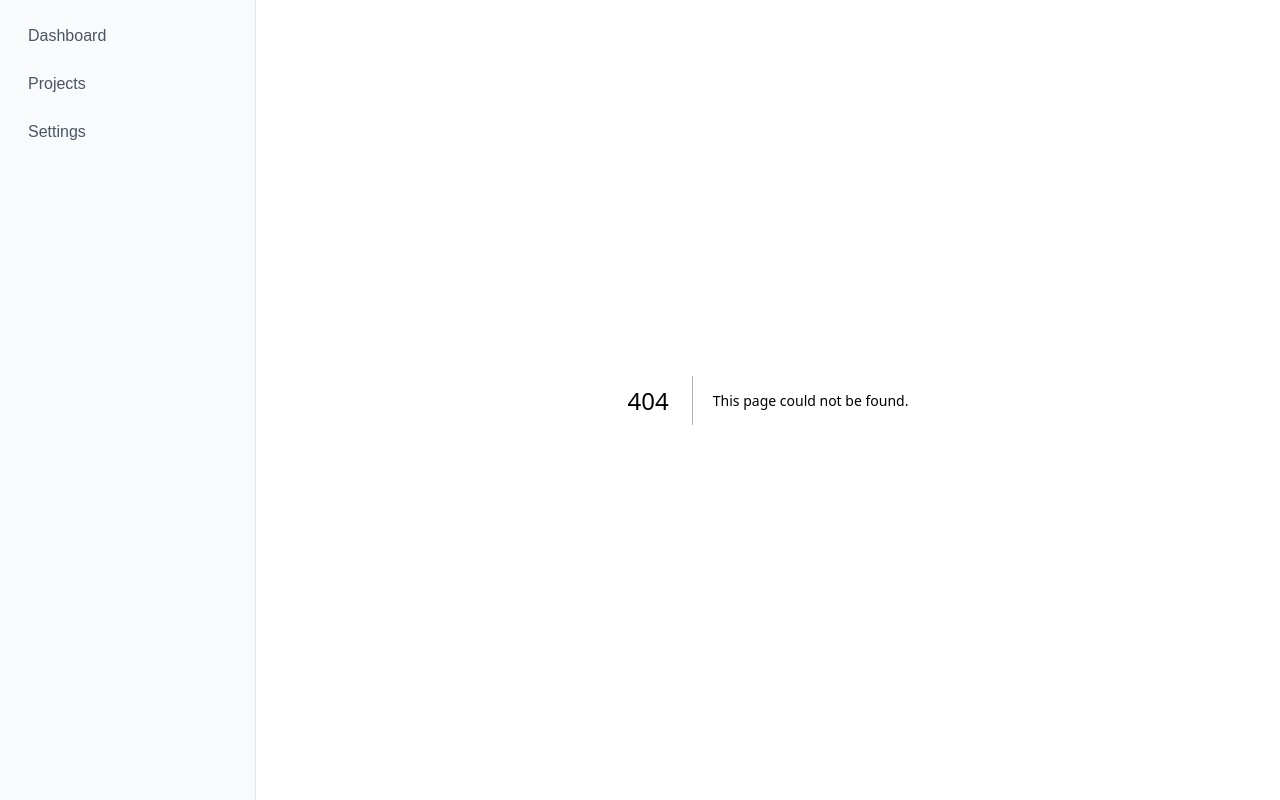
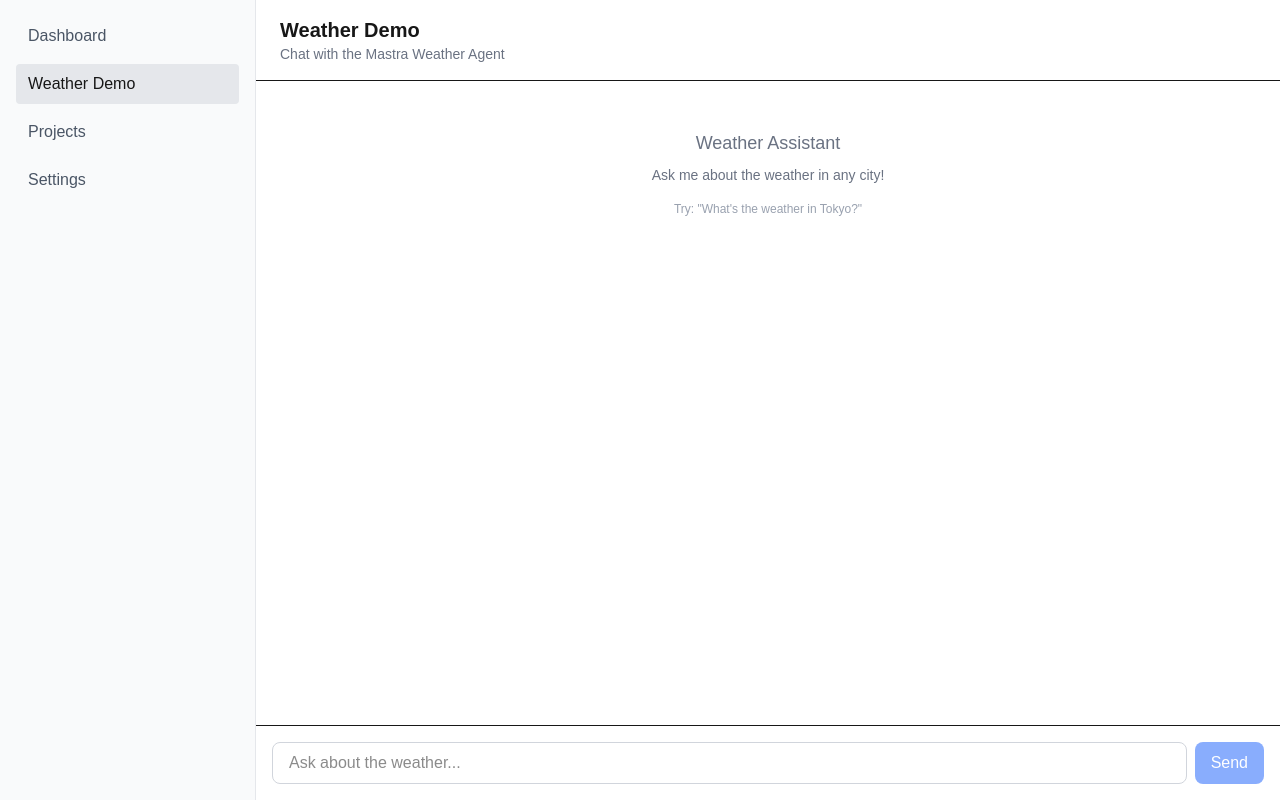
Before and after one commit to MTV-development/aiffirmation-proto, a Next.js app: page /weatherdemo in a window 1280 px wide. Before the commit this address had no page. Built offline with nearby package versions, Linux system fonts and the light colour scheme.

Commit message:
weatherdemo works in UI

```diff
--- /dev/null
+++ b/app/api/weatherdemo/route.ts
@@ -0,0 +1,16 @@
+import { mastra } from '@/mastra';
+import { NextRequest } from 'next/server';
+
+export async function POST(req: NextRequest) {
+  const body = await req.json();
+  const { message } = body;
+
+  if (!message) {
+    return Response.json({ error: 'No message provided' }, { status: 400 });
+  }
+
+  const agent = mastra.getAgent('weatherAgent');
+  const result = await agent.generate(message);
+
+  return Response.json({ response: result.text });
+}
--- /dev/null
+++ b/app/weatherdemo/layout.tsx
@@ -0,0 +1,17 @@
+export default function WeatherDemoLayout({
+  children,
+}: {
+  children: React.ReactNode;
+}) {
+  return (
+    <div className="flex flex-col h-screen">
+      <header className="border-b px-6 py-4">
+        <h1 className="text-xl font-semibold">Weather Demo</h1>
+        <p className="text-sm text-gray-500">
+          Chat with the Mastra Weather Agent
+        </p>
+      </header>
+      <main className="flex-1 overflow-hidden">{children}</main>
+    </div>
+  );
+}
--- /dev/null
+++ b/app/weatherdemo/page.tsx
@@ -0,0 +1,5 @@
+import { WeatherChat } from '@/src/weatherdemo';
+
+export default function WeatherDemoPage() {
+  return <WeatherChat />;
+}
--- a/mastra/index.ts
+++ b/mastra/index.ts
@@ -1,27 +1,33 @@
-
 import { Mastra } from '@mastra/core/mastra';
 import { PinoLogger } from '@mastra/loggers';
 import { LibSQLStore } from '@mastra/libsql';
 
 import { weatherAgent } from './agents/weather-agent';
 
+// Singleton pattern to prevent "AI Tracing instance already registered" error during hot reload
+const globalForMastra = globalThis as unknown as {
+  mastra: Mastra | undefined;
+};
 
-export const mastra = new Mastra({
+export const mastra =
+  globalForMastra.mastra ??
+  new Mastra({
     agents: { weatherAgent },
     storage: new LibSQLStore({
-    // stores observability, scores, ... into memory storage, if it needs to persist, change to file:../mastra.db
-    url: ":memory:",
+      url: ':memory:',
     }),
     logger: new PinoLogger({
       name: 'Mastra',
       level: 'info',
     }),
     telemetry: {
-    // Telemetry is deprecated and will be removed in the Nov 4th release
       enabled: false,
     },
     observability: {
-    // Enables DefaultExporter and CloudExporter for AI tracing
       default: { enabled: true },
     },
   });
+
+if (process.env.NODE_ENV !== 'production') {
+  globalForMastra.mastra = mastra;
+}
--- a/nav.config.ts
+++ b/nav.config.ts
@@ -15,6 +15,10 @@ export const navTree: NavItem[] = [
   {
     label: "Dashboard",
     href: "/dashboard",
+  },
+  {
+    label: "Weather Demo",
+    href: "/weatherdemo",
   },
   {
     label: "Projects",
--- a/package.json
+++ b/package.json
@@ -15,11 +15,13 @@
     "db:seed": "tsx src/db/seed.ts"
   },
   "dependencies": {
+    "@ai-sdk/react": "^2.0.109",
     "@mastra/core": "^0.24.6",
     "@mastra/libsql": "^0.16.3",
     "@mastra/loggers": "^0.10.19",
     "@mastra/memory": "^0.15.12",
     "@supabase/supabase-js": "^2.86.2",
+    "ai": "^5.0.108",
     "dotenv": "^17.2.3",
     "drizzle-orm": "^0.45.0",
     "mastra": "^0.18.6",
--- /dev/null
+++ b/src/weatherdemo/chat.tsx
@@ -0,0 +1,129 @@
+'use client';
+
+import { useState } from 'react';
+
+type Message = {
+  id: string;
+  role: 'user' | 'assistant';
+  content: string;
+};
+
+export function WeatherChat() {
+  const [input, setInput] = useState('');
+  const [messages, setMessages] = useState<Message[]>([]);
+  const [isLoading, setIsLoading] = useState(false);
+
+  const handleSubmit = async (e: React.FormEvent) => {
+    e.preventDefault();
+    if (!input.trim() || isLoading) return;
+
+    const userMessage: Message = {
+      id: Date.now().toString(),
+      role: 'user',
+      content: input,
+    };
+
+    setMessages((prev) => [...prev, userMessage]);
+    setInput('');
+    setIsLoading(true);
+
+    try {
+      const res = await fetch('/api/weatherdemo', {
+        method: 'POST',
+        headers: { 'Content-Type': 'application/json' },
+        body: JSON.stringify({ message: input }),
+      });
+
+      const data = await res.json();
+
+      const assistantMessage: Message = {
+        id: (Date.now() + 1).toString(),
+        role: 'assistant',
+        content: data.response || data.error || 'No response',
+      };
+
+      setMessages((prev) => [...prev, assistantMessage]);
+    } catch (error) {
+      const errorMessage: Message = {
+        id: (Date.now() + 1).toString(),
+        role: 'assistant',
+        content: `Error: ${error instanceof Error ? error.message : 'Unknown error'}`,
+      };
+      setMessages((prev) => [...prev, errorMessage]);
+    } finally {
+      setIsLoading(false);
+    }
+  };
+
+  return (
+    <div className="flex flex-col h-full">
+      <div className="flex-1 overflow-y-auto p-4 space-y-4">
+        {messages.length === 0 && (
+          <div className="text-center text-gray-500 mt-8">
+            <p className="text-lg font-medium">Weather Assistant</p>
+            <p className="text-sm mt-2">
+              Ask me about the weather in any city!
+            </p>
+            <p className="text-xs mt-4 text-gray-400">
+              Try: &quot;What&apos;s the weather in Tokyo?&quot;
+            </p>
+          </div>
+        )}
+        {messages.map((message) => (
+          <div
+            key={message.id}
+            className={`flex ${
+              message.role === 'user' ? 'justify-end' : 'justify-start'
+            }`}
+          >
+            <div
+              className={`max-w-[80%] rounded-lg px-4 py-2 ${
+                message.role === 'user'
+                  ? 'bg-blue-600 text-white'
+                  : 'bg-gray-100 dark:bg-gray-800 text-gray-900 dark:text-gray-100'
+              }`}
+            >
+              <div className="text-xs font-medium mb-1 opacity-70">
+                {message.role === 'user' ? 'You' : 'Weather Agent'}
+              </div>
+              <div className="whitespace-pre-wrap">{message.content}</div>
+            </div>
+          </div>
+        ))}
+        {isLoading && (
+          <div className="flex justify-start">
+            <div className="bg-gray-100 dark:bg-gray-800 rounded-lg px-4 py-2">
+              <div className="text-xs font-medium mb-1 opacity-70">
+                Weather Agent
+              </div>
+              <div className="flex items-center gap-1">
+                <span className="animate-bounce">.</span>
+                <span className="animate-bounce" style={{ animationDelay: '0.1s' }}>.</span>
+                <span className="animate-bounce" style={{ animationDelay: '0.2s' }}>.</span>
+              </div>
+            </div>
+          </div>
+        )}
+      </div>
+      <form onSubmit={handleSubmit} className="border-t p-4">
+        <div className="flex gap-2">
+          <input
+            type="text"
+            value={input}
+            onChange={(e) => setInput(e.target.value)}
+            placeholder="Ask about the weather..."
+            className="flex-1 rounded-lg border border-gray-300 dark:border-gray-600 px-4 py-2 focus:outline-none focus:ring-2 focus:ring-blue-500 dark:bg-gray-800"
+            disabled={isLoading}
+          />
+          <button
+            type="submit"
+            disabled={isLoading || !input.trim()}
+            className="rounded-lg bg-blue-600 px-4 py-2 text-white font-medium hover:bg-blue-700 disabled:opacity-50 disabled:cursor-not-allowed"
+          >
+            Send
+          </button>
+        </div>
+      </form>
+    </div>
+  );
+}
--- /dev/null
+++ b/src/weatherdemo/index.ts
@@ -0,0 +1 @@
+export { WeatherChat } from './chat';
```
Also changed, not shown: 1 other file (tests, documents, lock files or other folders). Lines whose indentation alone changed are shown as unchanged.
